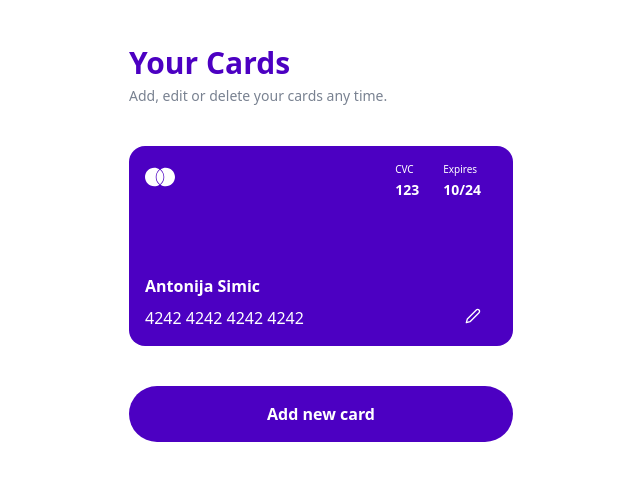
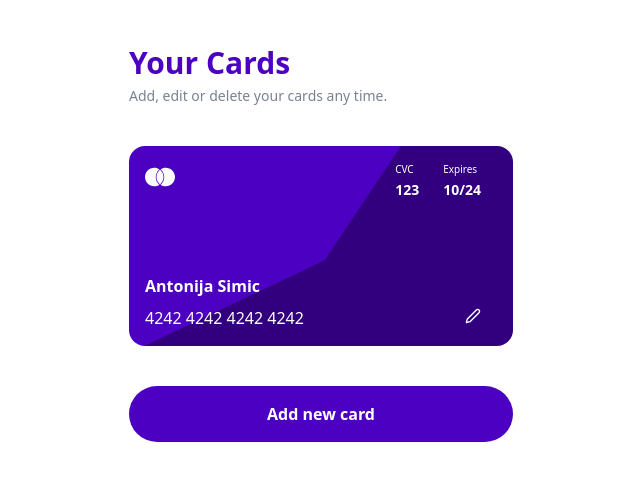
Before and after one commit to tonkec/cards_app, a React (Create React App) app: page / in a window 1280 px wide. Shown: the top 480 px of the page, without its empty margins (319-959 px from the left). Built offline with nearby package versions, Linux system fonts and the light colour scheme.

Commit message:
add bg image to the card

```diff
--- a/src/components/Card.tsx
+++ b/src/components/Card.tsx
@@ -5,10 +5,11 @@ interface Props {
   card: CardModel;
   onButtonClick: React.MouseEventHandler<HTMLButtonElement>;
 }
+
 const Card = ({ card, onButtonClick }: Props) => {
   return (
     <div
-      className="bg-purple-100 text-white-100 rounded-sm p-3 relative mb-6"
+      className={`bg-purple-100 text-white-100 rounded-sm p-3 relative mb-6 bg-card bg-right bg-no-repeat bg-cover`}
       key={card.id}
     >
       <header className="relative right-3 flex pb-8">
--- a/tailwind.config.js
+++ b/tailwind.config.js
@@ -44,6 +44,9 @@ module.exports = {
         md: "24px",
         xl: "100px",
       },
+      backgroundImage: {
+        card: "url('./assets/shape.svg')",
+      },
     },
   },
   plugins: [],
```
Also changed, not shown: src/assets/shape.svg (added).
